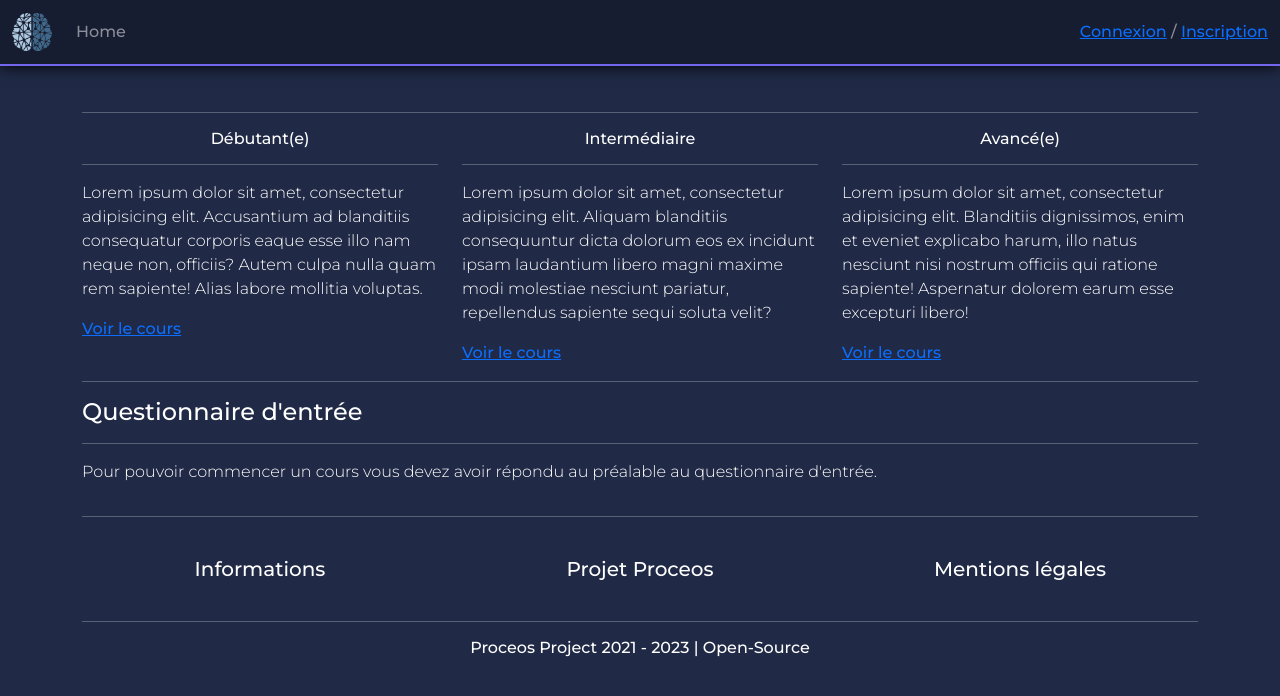
After one commit to Cyril-lamirand/proceos, a Symfony app: template templates/client/module/index.html.twig in a window 1280 px wide. The commit adds this page. Shown: the top 696 px of the page. Run offline with Twig, Linux system fonts and the light colour scheme; the template is opened without the code that fills it, so the values that code supplies are empty; style sheets or scripts are compiled from the project's sources; some libraries are stand-ins or nearby versions.

Commit message:
Module page for student

```diff
--- a/assets/styles/front/class.scss
+++ b/assets/styles/front/class.scss
@@ -1,9 +1,4 @@
 @import url("https://fonts.googleapis.com/css2?family=Montserrat:wght@300;500;600&display=swap");
-* {
-    margin: 0;
-    padding: 0;
-    box-sizing: border-box;
-}
 
 body {
     font-family: "Montserrat", sans-serif;
--- a/assets/styles/front/dashboard.scss
+++ b/assets/styles/front/dashboard.scss
@@ -1,38 +1,17 @@
 @import url("https://fonts.googleapis.com/css2?family=Montserrat:wght@300;500;600&display=swap");
-* {
-    margin: 0;
-    padding: 0;
-    box-sizing: border-box;
-}
 
 body {
     font-family: "Montserrat", sans-serif;
 }
 
-.card-module__container {
-    display: flex;
-    justify-content: center;
-    flex-wrap: wrap;
-    padding: 10px;
-}
 .card-module {
     border: solid 1px #7367f0;
     border-radius: 0.357rem;
-    width: 30%;
-    display: flex;
-    flex-direction: column;
-    align-items: center;
-    justify-content: center;
-    height: 120px;
-    margin: 10px;
 }
 .quizzBtn {
     background-color: #7367f0;
     border: solid 1px #7367f0;
-    padding-left: 0.7rem;
-    padding-right: 0.7rem;
-    padding-top: 0.2rem;
-    padding-bottom: 0.2rem;
+    padding: 0.2rem 0.7rem;
     border-radius: 0.357rem;
     text-decoration: none;
     color: #cfd1d5;
@@ -52,31 +31,3 @@ body {
         color: #cfd1d5;
     }
 }
-
-.container-dashboard-teacher{
-    h2 {
-        font-size: 1.25rem;
-        text-align: center;
-    }
-    h3 {
-        font-size: 1rem;
-        text-align: center;
-    }
-    p {
-        font-weight: 300;
-    }
-}
-
-.container-dashboard-student{
-    h2 {
-        font-size: 1.25rem;
-        text-align: center;
-    }
-    h3 {
-        font-size: 1rem;
-        text-align: center;
-    }
-    p {
-        font-weight: 300;
-    }
-}
--- a/src/Controller/Client/MainController.php
+++ b/src/Controller/Client/MainController.php
@@ -35,7 +35,7 @@ class MainController extends AbstractController
         ]);
     }
 
-    #[Route('/dashboard', name: 'index_student', methods: ['GET'])]
+    #[Route('/dashboard/student', name: 'index_student', methods: ['GET'])]
     public function studentDashboard(): Response
     {
         $modules = [];
--- a/src/Controller/DashboardController.php
+++ b/src/Controller/DashboardController.php
@@ -12,6 +12,7 @@ class DashboardController extends AbstractController
 {
     #[
         Route('/dashboard', name: 'dashboard', methods: ['GET']),
+        IsGranted("IS_AUTHENTICATED_FULLY", message: 'No access!')
     ]
     public function index(): RedirectResponse
     {
@@ -23,6 +24,7 @@ class DashboardController extends AbstractController
         }
 
         if (in_array("ROLE_INTERVENANT", $roles, true)) {
+
             return $this->redirectToRoute('index_intervenant');
         }
 
--- a/templates/client/base-client.html.twig
+++ b/templates/client/base-client.html.twig
@@ -2,6 +2,7 @@
 <html>
     <head>
         <meta charset="UTF-8">
+        <meta name="viewport" content="width=device-width, initial-scale=1">
         <title>{% block title %}Proceos | Application{% endblock %}</title>
         <link rel="stylesheet" href="https://cdn.jsdelivr.net/npm/bootstrap@5.2.3/dist/css/bootstrap.min.css" integrity="sha384-rbsA2VBKQhggwzxH7pPCaAqO46MgnOM80zW1RWuH61DGLwZJEdK2Kadq2F9CUG65" crossorigin="anonymous">
         <link rel="stylesheet" href="{{asset('build/client.css')}}">
@@ -24,6 +25,7 @@
             {% include "/client/layouts/footer.html.twig" %}
         </footer>
         <script src="https://kit.fontawesome.com/1961dc2689.js" crossorigin="anonymous"></script>
+        <script src="https://cdn.jsdelivr.net/npm/bootstrap@5.2.3/dist/js/bootstrap.bundle.min.js" integrity="sha384-kenU1KFdBIe4zVF0s0G1M5b4hcpxyD9F7jL+jjXkk+Q2h455rYXK/7HAuoJl+0I4" crossorigin="anonymous"></script>
         {% block javascripts %}
         {% endblock %}
     </body>
--- /dev/null
+++ b/templates/client/module/index.html.twig
@@ -0,0 +1,63 @@
+{% extends 'client/base-client.html.twig' %}
+
+{% block content %}
+    <div class="container">
+        <h2>{{ module.label }}</h2>
+        <hr/>
+        <div class="row">
+            <div class="col-12 col-lg-4">
+                <div>
+                    <div class="text-center">
+                        <h3>Débutant(e)</h3>
+                    </div>
+                    <hr/>
+                    <p>Lorem ipsum dolor sit amet, consectetur adipisicing elit. Accusantium ad blanditiis consequatur corporis eaque esse illo nam neque non, officiis? Autem culpa nulla quam rem sapiente! Alias labore mollitia voluptas.</p>
+                    <div>
+                        <a href="#">
+                            Voir le cours
+                        </a>
+                    </div>
+                </div>
+            </div>
+            <div class="col-12 col-lg-4">
+                <div>
+                    <div class="text-center">
+                        <h3>Intermédiaire</h3>
+                    </div>
+                    <hr/>
+                    <p>Lorem ipsum dolor sit amet, consectetur adipisicing elit. Aliquam blanditiis consequuntur dicta dolorum eos ex incidunt ipsam laudantium libero magni maxime modi molestiae nesciunt pariatur, repellendus sapiente sequi soluta velit?</p>
+                    <div>
+                        <a href="#">
+                            Voir le cours
+                        </a>
+                    </div>
+                </div>
+            </div>
+            <div class="col-12 col-lg-4">
+                <div>
+                    <div class="text-center">
+                        <h3>Avancé(e)</h3>
+                    </div>
+                    <hr/>
+                    <p>Lorem ipsum dolor sit amet, consectetur adipisicing elit. Blanditiis dignissimos, enim et eveniet explicabo harum, illo natus nesciunt nisi nostrum officiis qui ratione sapiente! Aspernatur dolorem earum esse excepturi libero!</p>
+                    <div>
+                        <a href="#">
+                            Voir le cours
+                        </a>
+                    </div>
+                </div>
+            </div>
+        </div>
+        <hr/>
+        <div>
+            <h4>Questionnaire d'entrée</h4>
+        </div>
+        <hr/>
+        <p>Pour pouvoir commencer un cours vous devez avoir répondu au préalable au questionnaire d'entrée.</p>
+        <div class="d-flex justify-content-center">
+            {% if module.quiz is not null %}
+                <a href="{{path('answer_quiz', {id:module.quiz.id})}}" class="quizzBtn">Répondre au questionnaire</a>
+            {% endif %}
+        </div>
+    </div>
+{% endblock %}
--- a/templates/client/student/dashboard.html.twig
+++ b/templates/client/student/dashboard.html.twig
@@ -10,6 +10,11 @@
     <div class="card-module__container">
         {% for module in modules %}
         <div class="card-module">
+            <div class="pt-4">
+                <h2>{{ module.label }}</h2>
+            </div>
+
+
             <a href="#" class="titleLabel">{{ module.label }}</a>
             {% if module.quiz is not null %}
             {% if quizDone(module.quiz, app.user) %}
--- a/templates/client/teacher/dashboard.html.twig
+++ b/templates/client/teacher/dashboard.html.twig
@@ -1,8 +1,8 @@
 {% extends 'client/base-client.html.twig' %}
 
 {% block content %}
-<div class="container-dashboard-teacher">
-    <h2>Tableau de bord Teacher</h2>
+<div class="container dashboard-teacher">
+    <h2>Tableau de bord Intervenant</h2>
     <hr/>
     <div class="col-12">
         <h3 class="center">Liste des modules</h3>
--- a/templates/server/registration/register.html.twig
+++ b/templates/server/registration/register.html.twig
@@ -2,6 +2,7 @@
 <html>
     <head>
         <meta charset="UTF-8">
+        <meta name="viewport" content="width=device-width, initial-scale=1">
         <title>{% block title %}Proceos | Inscription{% endblock %}</title>
         <link rel="stylesheet" href="https://cdn.jsdelivr.net/npm/bootstrap@5.2.3/dist/css/bootstrap.min.css" integrity="sha384-rbsA2VBKQhggwzxH7pPCaAqO46MgnOM80zW1RWuH61DGLwZJEdK2Kadq2F9CUG65" crossorigin="anonymous">
         {% block stylesheets %}
--- a/templates/server/security/login.html.twig
+++ b/templates/server/security/login.html.twig
@@ -2,6 +2,7 @@
 <html>
     <head>
         <meta charset="UTF-8">
+        <meta name="viewport" content="width=device-width, initial-scale=1">
         <title>{% block title %}Proceos | Authentification{% endblock %}</title>
         <link rel="stylesheet" href="https://cdn.jsdelivr.net/npm/bootstrap@5.2.3/dist/css/bootstrap.min.css" integrity="sha384-rbsA2VBKQhggwzxH7pPCaAqO46MgnOM80zW1RWuH61DGLwZJEdK2Kadq2F9CUG65" crossorigin="anonymous">
         {% block stylesheets %}
```
Also changed, not shown: assets/styles/front/form.scss (deleted, +0 -68 lines), src/Controller/Client/ModuleController.php (added, +19 -0 lines), templates/client/homepage/index.html.twig (+22 -2 lines).
